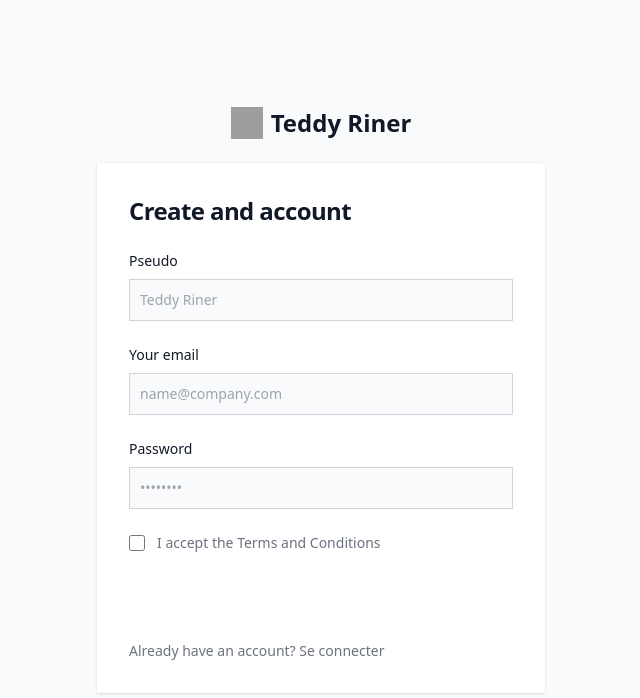
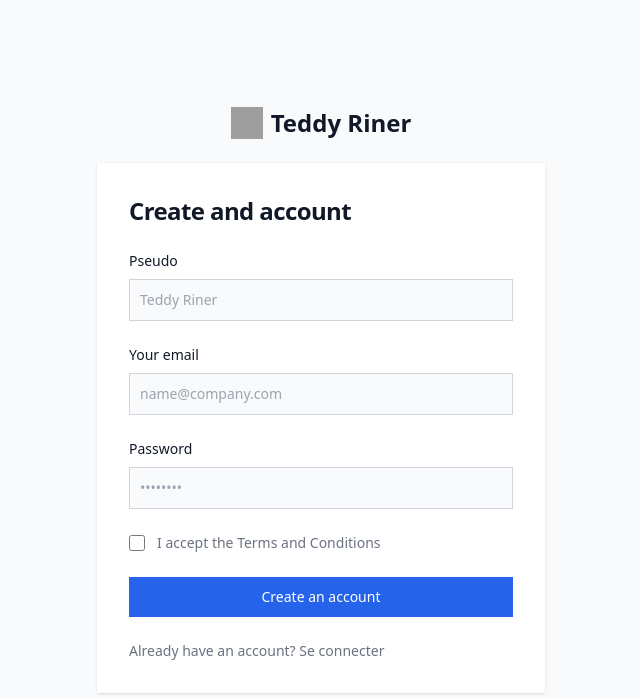
Before and after one commit to johannes60-sk/projet-jo-hetic, a React (Vite) app in the folder front/: page /register in a window 1280 px wide. Shown: the top 698 px of the page, without its empty margins (319-959 px from the left). Built offline with nearby package versions, Linux system fonts and the light colour scheme; grey boxes are pictures that could not be loaded.

Commit message:
update color button

```diff
--- a/front/src/pages/Login.jsx
+++ b/front/src/pages/Login.jsx
@@ -85,7 +85,7 @@
                 </div>
                 <button
                   type="submit"
-                  class="w-full text-white bg-primary-600 hover:bg-primary-700 focus:ring-4 focus:outline-none focus:ring-primary-300 font-medium rounded-lg text-sm px-5 py-2.5 text-center dark:bg-primary-600 dark:hover:bg-primary-700 dark:focus:ring-primary-800"
+                  class="w-full text-white bg-blue-600 hover:bg-primary-700 focus:ring-4 focus:outline-none focus:ring-primary-300 font-medium rounded-lg text-sm px-5 py-2.5 text-center dark:bg-primary-600 dark:hover:bg-primary-700 dark:focus:ring-primary-800"
                 >
                   Se connecter
                 </button>
--- a/front/src/pages/Register.jsx
+++ b/front/src/pages/Register.jsx
@@ -142,7 +142,7 @@
                 </div>
                 <button
                   type="submit"
-                  class="w-full text-white bg-primary-600 hover:bg-primary-700 focus:ring-4 focus:outline-none focus:ring-primary-300 font-medium rounded-lg text-sm px-5 py-2.5 text-center dark:bg-primary-600 dark:hover:bg-primary-700 dark:focus:ring-primary-800"
+                  class="w-full text-white bg-blue-600 hover:bg-primary-700 focus:ring-4 focus:outline-none focus:ring-primary-300 font-medium rounded-lg text-sm px-5 py-2.5 text-center dark:bg-primary-600 dark:hover:bg-primary-700 dark:focus:ring-primary-800"
                 >
                   Create an account
                 </button>
```
